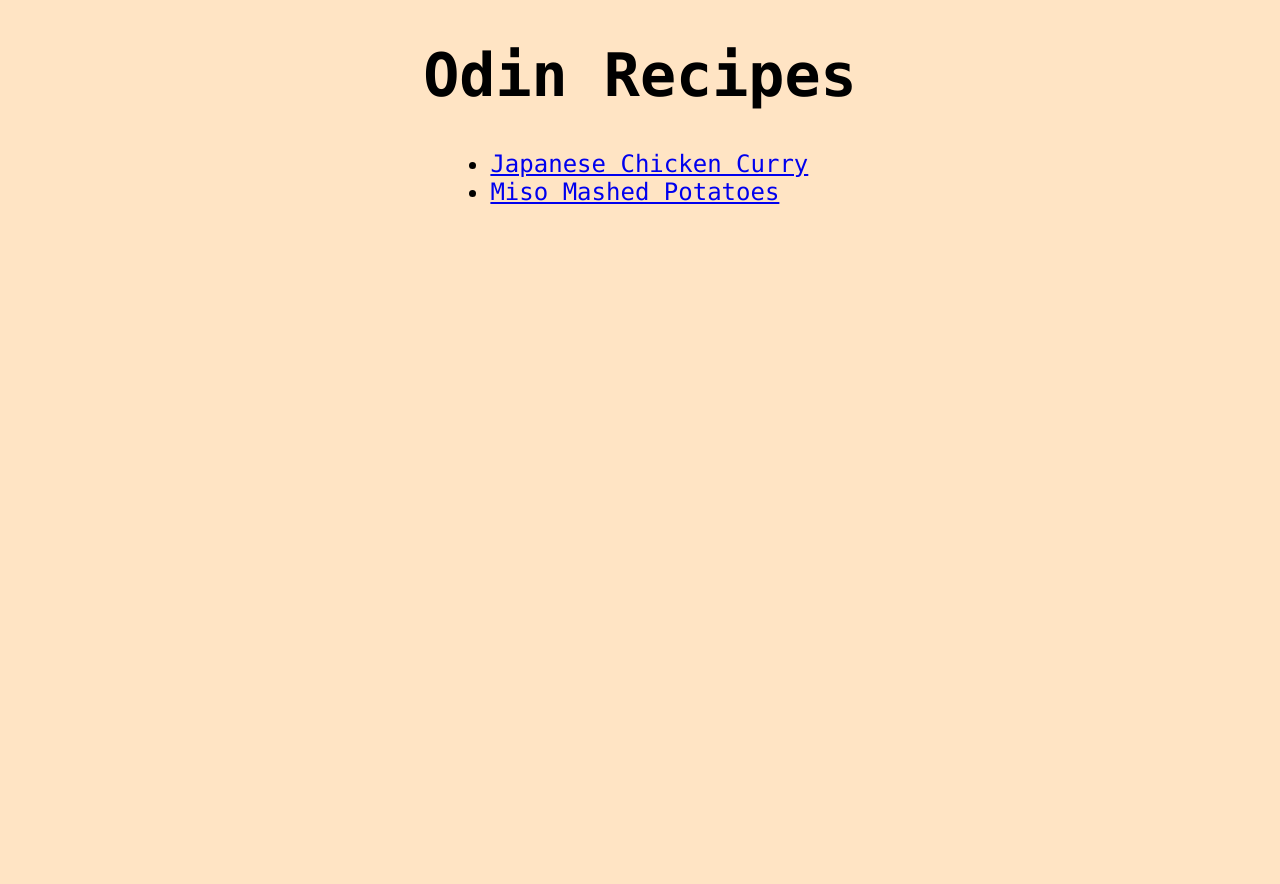
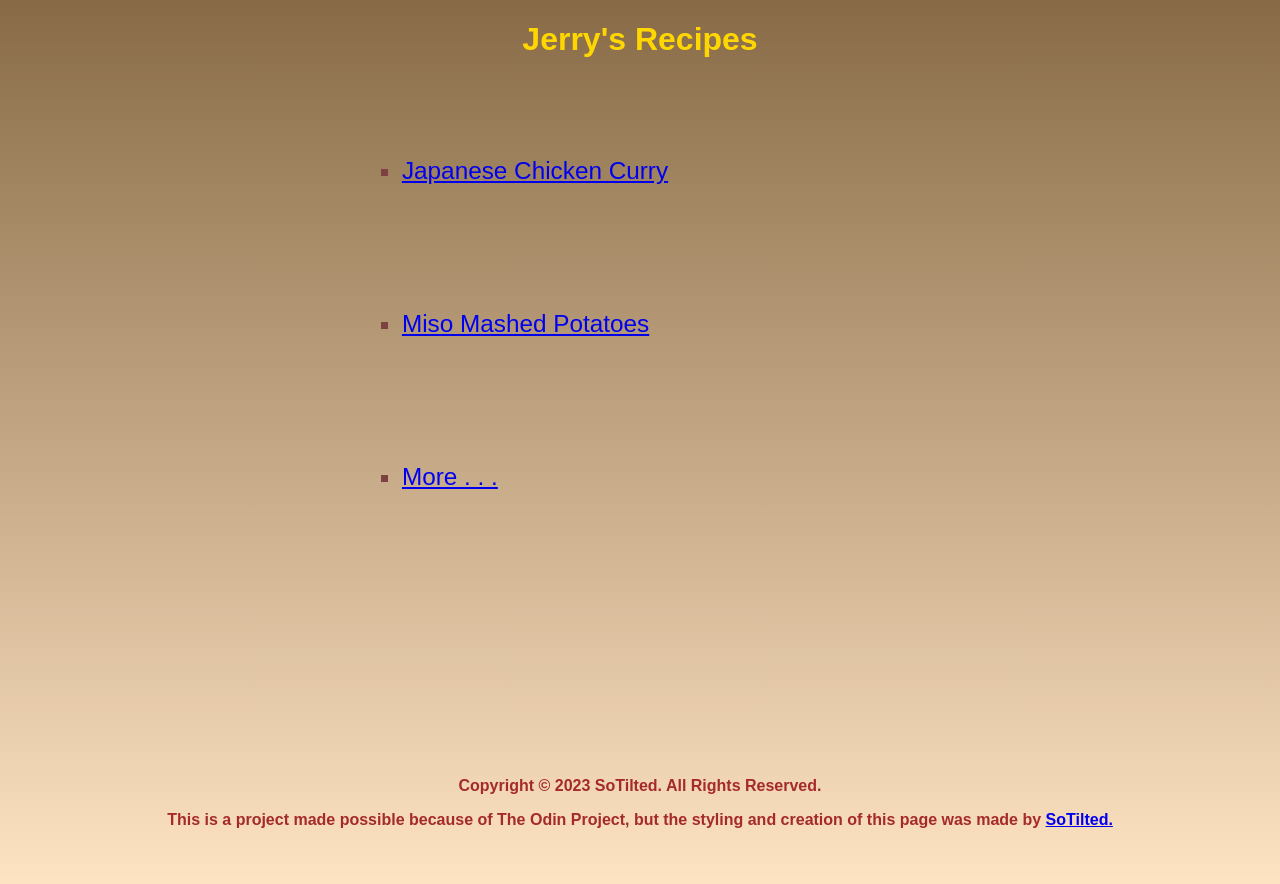
Before and after one commit to SoTilted/odin-recipes, a plain HTML site: page index.html in a window 1280 px wide. Before the commit the page ends 800 px from the top, so only its background shows below. Drawn offline with Linux system fonts and the light colour scheme; a web font is replaced by a local one.

Commit message:
Add better images
Remove images

Use display, margin,padding and what was learned up to this point

```diff
--- a/index.html
+++ b/index.html
@@ -4,14 +4,26 @@
     <meta charset="UTF-8">
     <meta name="viewport" content="width=device-width, initial-scale=1.0">
     <link rel="stylesheet" href="style.css">
-    <title>Odin Recipes</title>
+    <link href="https://fonts.cdnfonts.com/css/8bit-wonder" rel="stylesheet">
+
+    <title>Jerry's Recipes</title>
 </head>
 <body>
-    <h1>Odin Recipes</h1>
-    <ul>
-        <li><a href="recipes/japanese-chicken-curry.html">Japanese Chicken Curry</a></li>
-        <li><a href="recipes/miso-mashed-poatotes.html">Miso Mashed Potatoes</a></li>
-    </ul>
+    <div class="header">
+        <h1>Jerry's Recipes</h1>
+    </div>
+    <div class="container">
+        <ul id="homepageul">
+            <li id="recipe-1"><a href="recipes/japanese-chicken-curry.html">Japanese Chicken Curry</a></li>
+            <li id="recipe-2"><a href="recipes/miso-mashed-poatotes.html">Miso Mashed Potatoes</a></li>
+            <li id="recipe-3"><a href="index.html">More . . .</a></li>
 
+        </ul>
+
+    </div>
+<footer>
+    <p class="foot">Copyright © 2023 SoTilted. All Rights Reserved.</p>
+    <p class="foot">This is a project made possible because of The Odin Project, but the styling and creation of this page was made by <a href="https://github.com/SoTilted">SoTilted.</a></p>
+</footer>
 </body>
 </html>
--- a/style.css
+++ b/style.css
@@ -1,12 +1,40 @@
+
 body {
-    font-family: "Lucida Console", "Courier New", monospace;
-    background-color: bisque;
+    font-family: '8BIT WONDER', sans-serif;
+    background: linear-gradient(180deg, #886b46 0%, #ffe4c4 100%);
+    overflow: scroll;
 }
 
-h1,h2,h3 {
+.header {
+
     text-align: center;
-    font-size: 60px;
+    height:15svh;
+    color: gold;
+    text-align: center;
 }
+.container {
+    overflow: scroll;
+    height:70svh;
+}
+
+h1 {
+    font-size: 4svh;
+}
+
+footer {
+    height: 15svh;
+    padding-top: 60px;
+}
+
+.foot {
+    font-size: 1.25vw;
+}
+
+#homepageul {
+    list-style-type:square;
+    margin-left: 28%;
+}
+
 
 p {
     text-align: center;
@@ -15,23 +43,37 @@ p {
     color: brown;
 }
 
-li {
-    font-size: 24px;
+#recipe-1, #recipe-2, #recipe-3{
+    margin-bottom: 125px;
+    font-size: 1.9vw;
 }
 
-ul {
-    margin-left: 35%;
+
+.container ul,ol {
+    color: #7e4141;
 }
 
-#curry {
+.container #curry {
     margin-left: 25%;
 }
+
+h2,h3 {
+    text-align: center;
+    color: gold;
+    font-size: 2svh;
+
+}
+
 
 #miso {
     margin-left: 35%;
 }
 img {
-    margin-left: 35%;
-    width: 33%;
+    display: block;
+    margin-left: auto;
+    margin-right: auto;
+    object-fit:contain;
+    max-width: 33%;
     height: auto;
+    border-radius: 8px;
 }
```
Also changed, not shown: recipes/japanese-chicken-curry.html (+13 -2 lines), recipes/miso-mashed-poatotes.html (+12 -2 lines), images/japanese-chicken-curry.jpg, images/mashed-potatoes.jpg (added), images/miso-mashed-potatoes.jpg (deleted), 1 other file.
